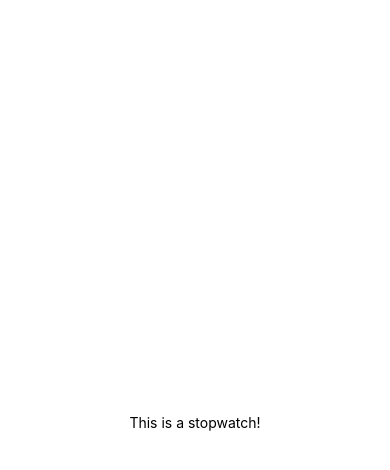
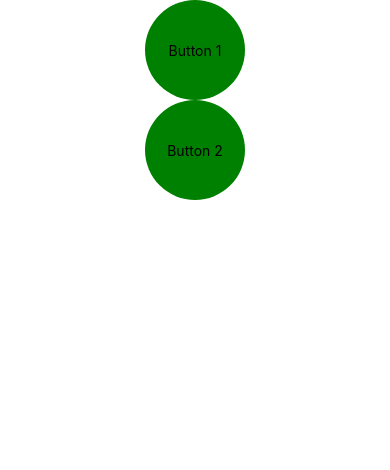
Before and after one commit to Shopify/eng-intern-assessment-react-native, a React Native app: screen / in a window 390 px wide. Shown: the top 470 px of the page. Built offline with nearby package versions, Linux system fonts and the light colour scheme.

Commit message:
Create initial button UI

```diff
--- a/App.tsx
+++ b/App.tsx
@@ -1,22 +1,22 @@
 import {StatusBar} from "expo-status-bar";
 import React from "react";
-import {StyleSheet, Text, View} from 'react-native';
+import {StyleSheet, Platform, SafeAreaView} from 'react-native';
 import StopWatch from "./src/StopWatch";
 
 export default function App() {
   return (
-    <View style={styles.container}>
+    <SafeAreaView style={styles.container}>
       <StopWatch></StopWatch>
       <StatusBar style="auto" />
-    </View>
+    </SafeAreaView>
   );
 }
 
 const styles = StyleSheet.create({
   container: {
     flex: 1,
-    backgroundColor: '#fff',
+    backgroundColor: '#FFFFFF',
     alignItems: 'center',
-    justifyContent: 'center',
+    paddingTop: Platform.OS === 'android' ? StatusBar.length : 0
   },
-});``
+});
--- a/src/StopWatch.tsx
+++ b/src/StopWatch.tsx
@@ -1,10 +1,24 @@
 import React from 'react';
-import {Text, View} from 'react-native';
+import { Text, SafeAreaView } from 'react-native';
+import StopWatchButton from "./StopWatchButton";
 
 export default function StopWatch() {
+  const handleButtonClick = (buttonTitle: string) => {
+    console.log(`${buttonTitle} pressed`);
+  };
+
   return (
-    <View >
-      <Text>This is a stopwatch!</Text>
-    </View>
+    <SafeAreaView>
+      <StopWatchButton
+        title={'Button 1'}
+        onClick={handleButtonClick}
+        color={'green'}
+      />
+      <StopWatchButton
+        title={'Button 2'}
+        onClick={handleButtonClick}
+        color={'green'}
+      />
+    </SafeAreaView>
   );
 }
--- a/src/StopWatchButton.tsx
+++ b/src/StopWatchButton.tsx
@@ -1,9 +1,41 @@
 import React from 'react';
-import { View } from 'react-native';
+import {SafeAreaView, StyleSheet, Text, TouchableOpacity} from 'react-native';
 
-export default function StopWatchButton() {
+interface StopWatchButtonProps {
+  title: string;
+  onClick: (button: string) => void;
+  color: string;
+}
+
+export default function StopWatchButton(props: StopWatchButtonProps) {
+  const {title, onClick, color} = props;
+
   return (
-    <View >
-    </View>
+    <SafeAreaView style={styles.button}>
+      <TouchableOpacity
+        style={[styles.circleContainer, {backgroundColor: color}]}
+        onPress={() => onClick(title)}
+        accessibilityLabel={title}
+      >
+        <Text>{title}</Text>
+      </TouchableOpacity>
+    </SafeAreaView>
   );
 }
+
+const styles = StyleSheet.create({
+  button: {
+    flex: 1,
+    alignItems: 'center',
+    justifyContent: 'center',
+  },
+  circleContainer: {
+    width: 100,
+    height: 100,
+    borderRadius: 50,
+    justifyContent: 'center',
+    alignItems: 'center',
+    backgroundColor: 'darkgrey', // Change color later
+    borderColor: 'black'
+  },
+});
```
